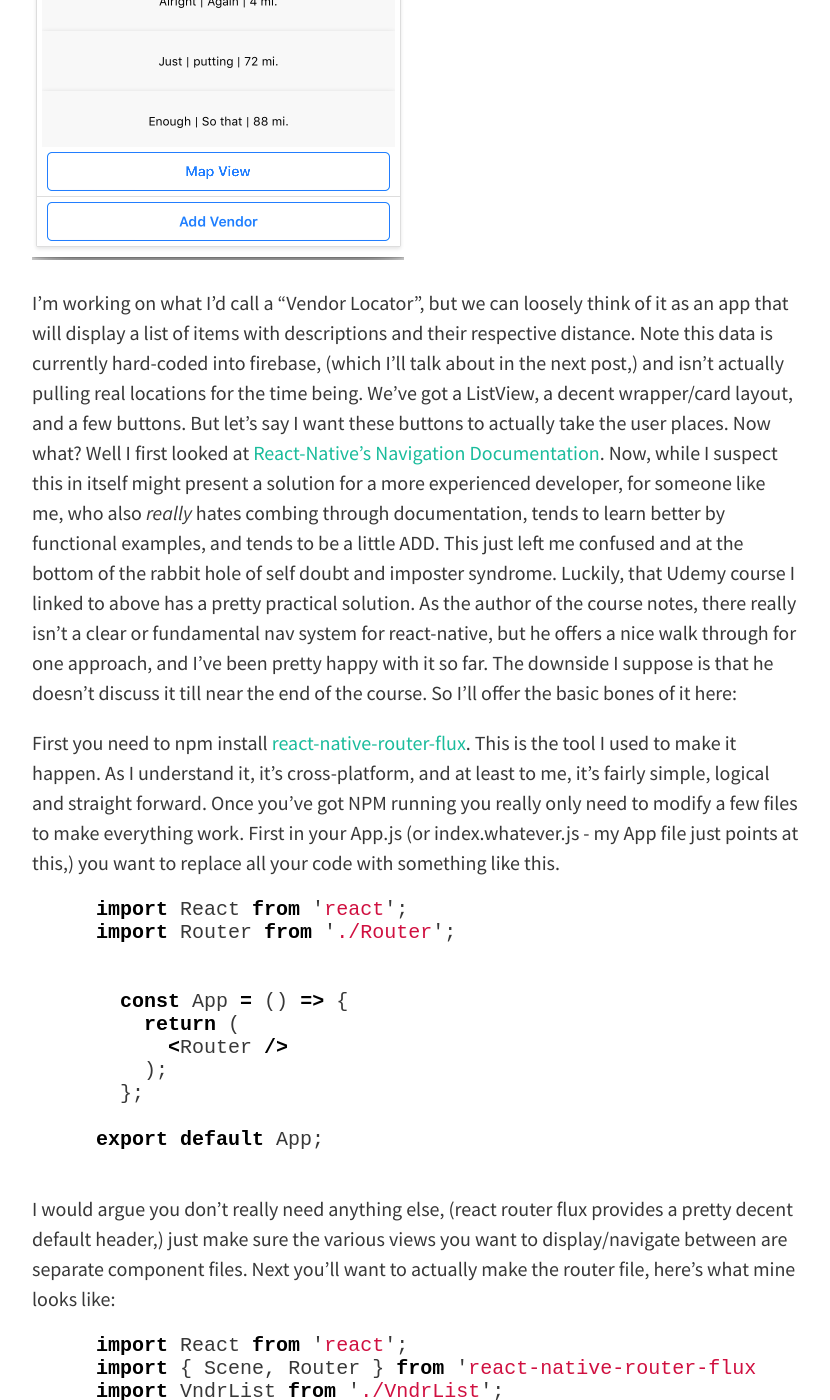
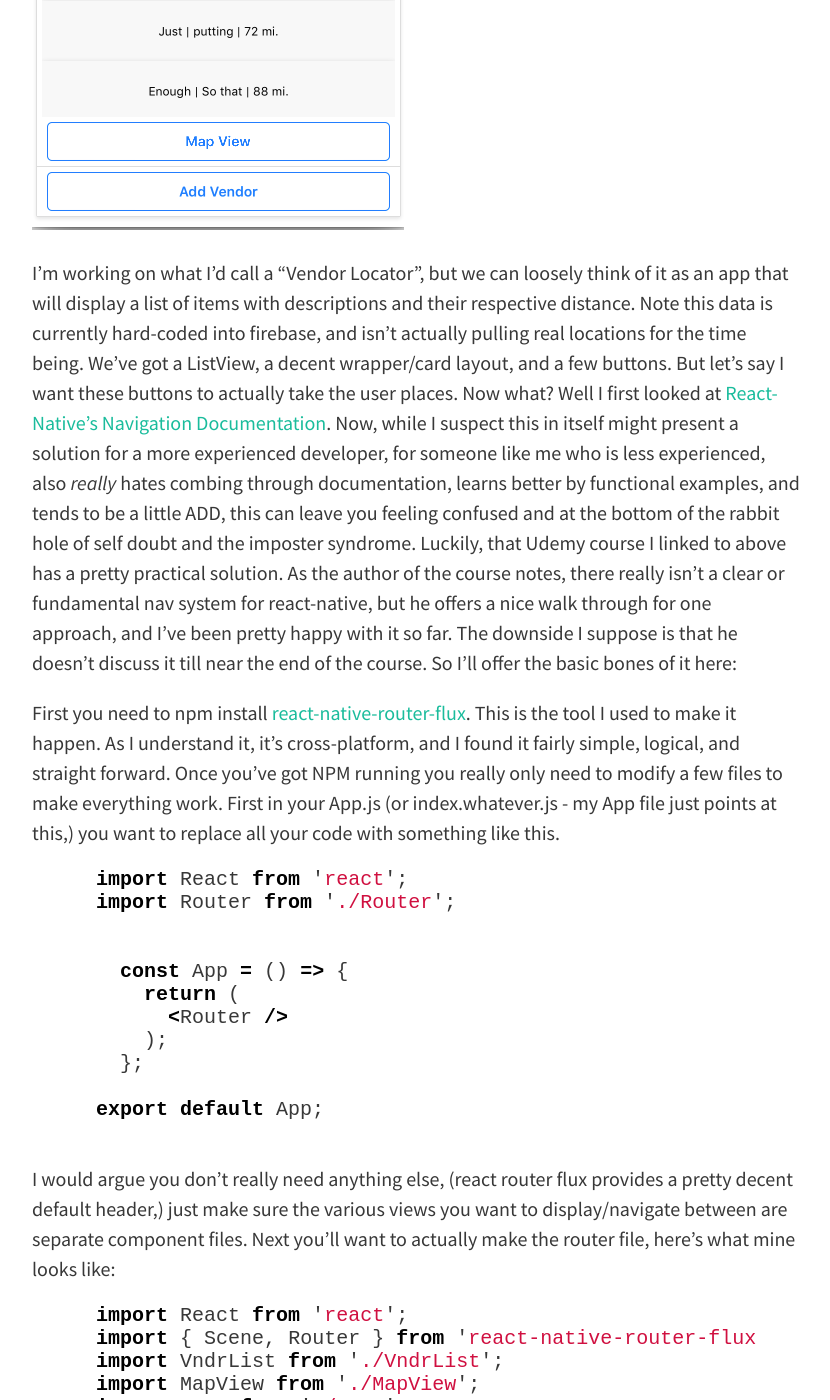
Before and after one commit to fakeAssBrian/americool.github.io, a Jekyll site: the page built from _posts/2017-01-06-React-Native-Navigation.md, in a window 1280 px wide and 1400 px high, scrolled down 1757 px. Shown: the whole window, without its empty margins (224-1054 px from the left). Built offline with Jekyll 4.4.1, drawn with Linux system fonts in a browser that asks for light colours; nearby versions of some CDN libraries; some of the changed text lies outside the part shown.

Commit message:
cleaned up a few typos

```diff
--- a/_posts/2017-01-06-React-Native-Navigation.md
+++ b/_posts/2017-01-06-React-Native-Navigation.md
@@ -17,9 +17,9 @@
 
   ![vndr_screenshot](/img/navigation_vndr_screenshot.png){:class="img-responsive"}
 
-  I'm working on what I'd call a "Vendor Locator", but we can loosely think of it as an app that will display a list of items with descriptions and their respective distance. Note this data is currently hard-coded into firebase, (which I'll talk about in the next post,) and isn't actually pulling real locations for the time being. We've got a ListView, a decent wrapper/card layout, and a few buttons. But let's say I want these buttons to actually take the user places. Now what? Well I first looked at [React-Native's Navigation Documentation]. Now, while I suspect this in itself might present a solution for a more experienced developer, for someone like me, who also *really* hates combing through documentation, tends to learn better by functional examples, and tends to be a little ADD. This just left me confused and at the bottom of the rabbit hole of self doubt and imposter syndrome. Luckily, that Udemy course I linked to above has a pretty practical solution. As the author of the course notes, there really isn't a clear or fundamental nav system for react-native, but he offers a nice walk through for one approach, and I've been pretty happy with it so far. The downside I suppose is that he doesn't discuss it till near the end of the course. So I'll offer the basic bones of it here:
+  I'm working on what I'd call a "Vendor Locator", but we can loosely think of it as an app that will display a list of items with descriptions and their respective distance. Note this data is currently hard-coded into firebase, and isn't actually pulling real locations for the time being. We've got a ListView, a decent wrapper/card layout, and a few buttons. But let's say I want these buttons to actually take the user places. Now what? Well I first looked at [React-Native's Navigation Documentation]. Now, while I suspect this in itself might present a solution for a more experienced developer, for someone like me who is less experienced, also *really* hates combing through documentation, learns better by functional examples, and tends to be a little ADD, this can leave you feeling confused and at the bottom of the rabbit hole of self doubt and the imposter syndrome. Luckily, that Udemy course I linked to above has a pretty practical solution. As the author of the course notes, there really isn't a clear or fundamental nav system for react-native, but he offers a nice walk through for one approach, and I've been pretty happy with it so far. The downside I suppose is that he doesn't discuss it till near the end of the course. So I'll offer the basic bones of it here:
 
-  First you need to npm install [react-native-router-flux]. This is the tool I used to make it happen. As I understand it, it's cross-platform, and at least to me, it's fairly simple, logical and straight forward. Once you've got NPM running you really only need to modify a few files to make everything work. First in your App.js (or index.whatever.js - my App file just points at this,) you want to replace all your code with something like this.
+  First you need to npm install [react-native-router-flux]. This is the tool I used to make it happen. As I understand it, it's cross-platform, and I found it fairly simple, logical, and straight forward. Once you've got NPM running you really only need to modify a few files to make everything work. First in your App.js (or index.whatever.js - my App file just points at this,) you want to replace all your code with something like this.
 
   {% highlight javascript %}
   import React from 'react';
@@ -68,7 +68,7 @@
 
   {% endhighlight %}
 
-  Okay, there are a few things to note here. As we can see we create a router component and start our return with a <Router> wrapper (I followed the udemy instructions and provided a little padding to make it look nicer.) Ignore the first <Scene key> tag for a moment, (I'll explain those in a second) and let's look at the more detailed Scene key nested below it. This is the important part. We pass three things in here, the first (key) references the name we use to define the path when we push the user over to that screen. The component points to one of the imported component views above, stating what to render once the user is pushed to a new screen. Lastly the title appears in the default header provided by the navigator. I should also note, that while by default, the initial or landing "page" is defined in a top down order, you can pass an initial property to any of these Scenes.
+  Okay, there are a few things to note here. As we can see we create a router component and start our return with a <Router> wrapper (I followed the udemy instructions and provided a little padding to make it look nicer.) Ignore the first <Scene key> tag for a moment (*I'll explain those in a second*) and let's look at the more detailed Scene key nested below it. This is the important part. We pass three things in here, the first (key) references the name we use to define the path when we push the user over to that screen. The component points to one of the imported component views above, stating what to render once the user is pushed to a new screen. Lastly the title appears in the default header provided by the navigator. I should also note, that while by default, the initial or landing "page" is defined in a top down order, you can pass an initial property to any of these Scenes.
 
   Now, what about those wrapping Scene key elements that don't have a component or title options?  Well these are here because, by default if a user navigates from one scene to the next inside the router component. The navigator will offer a left side "back button" that the user can click to go back to the previous scene. There a number of instances where we wouldn't want this functionality (*say entering after completing and submitting a form*). Wrapping the Scene Keys in outer Scene Key components prevents this. (Though it should be noted that if we nested two sibling components inside an outer scene key, the 'back-button' behavior would still continue between them.) Now there's really one last step to make it all go. We have to call a function to push the user to a new scene. Basically, anywhere we want to do this we need two steps, First at the top we import 'Actions':
 
```
Also changed, not shown: other parts of _posts/2017-01-06-React-Native-Navigation.md (+2 -2 lines).
